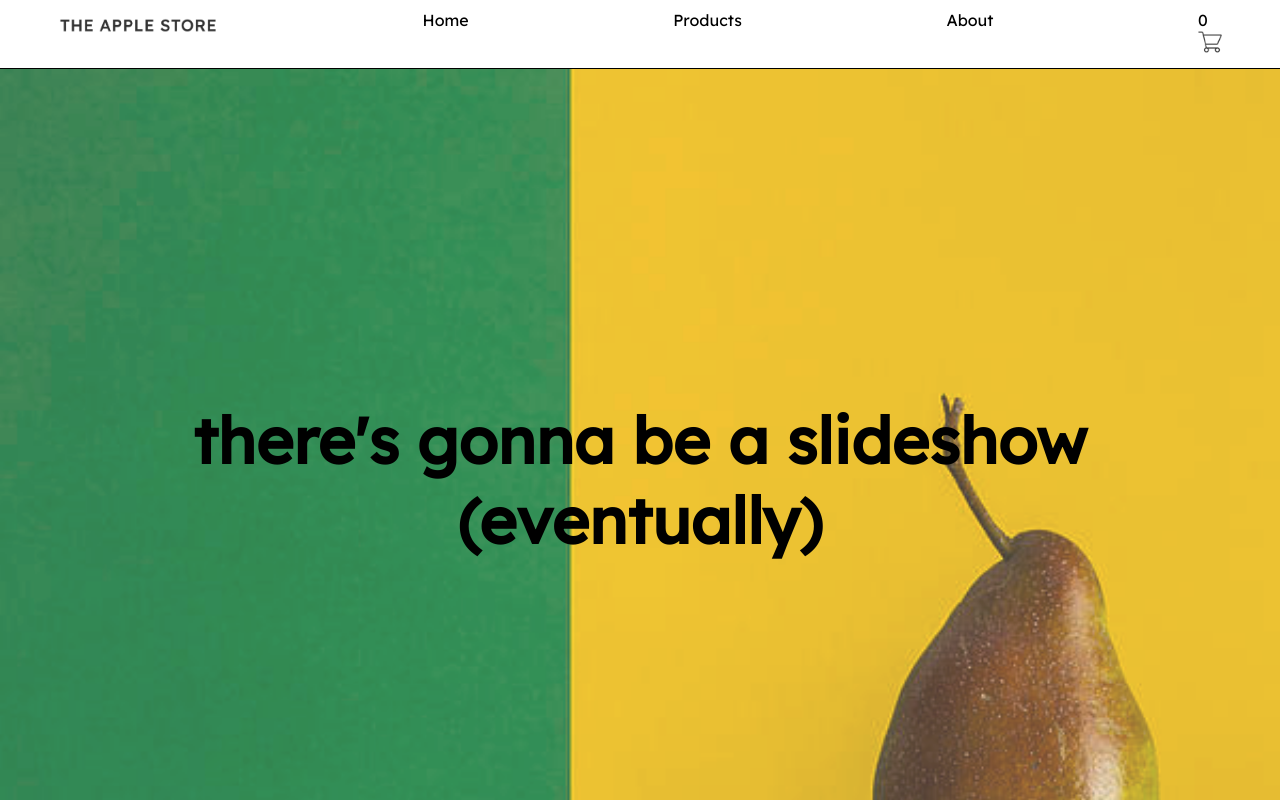
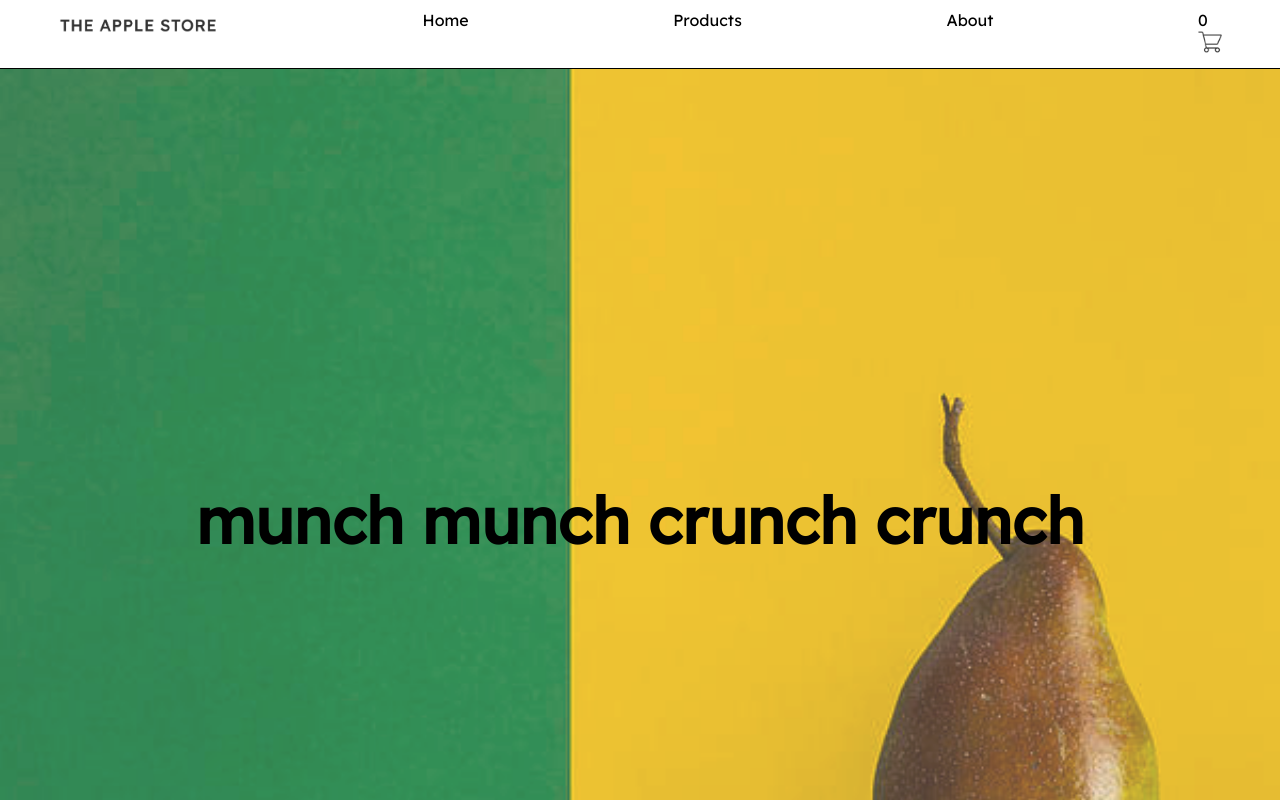
Before and after one commit to ppmmhh/next.js-ecommerce-store, a Next.js app: page / in a window 1280 px wide. Shown: the top 800 px of the page. Built offline with nearby package versions, Linux system fonts and the light colour scheme; no server answers.

Commit message:
Change text on image

```diff
--- a/app/header.js
+++ b/app/header.js
@@ -7,9 +7,7 @@ export default function Header() {
     <div>
       <img className="heroimages" src="/images/apple02.jpeg" alt="apples" />
       <div>
-        <h1 className="text-on-image">
-          there's gonna be a slideshow (eventually)
-        </h1>
+        <h1 className="text-on-image">munch munch crunch crunch</h1>
       </div>
     </div>
   );
```
